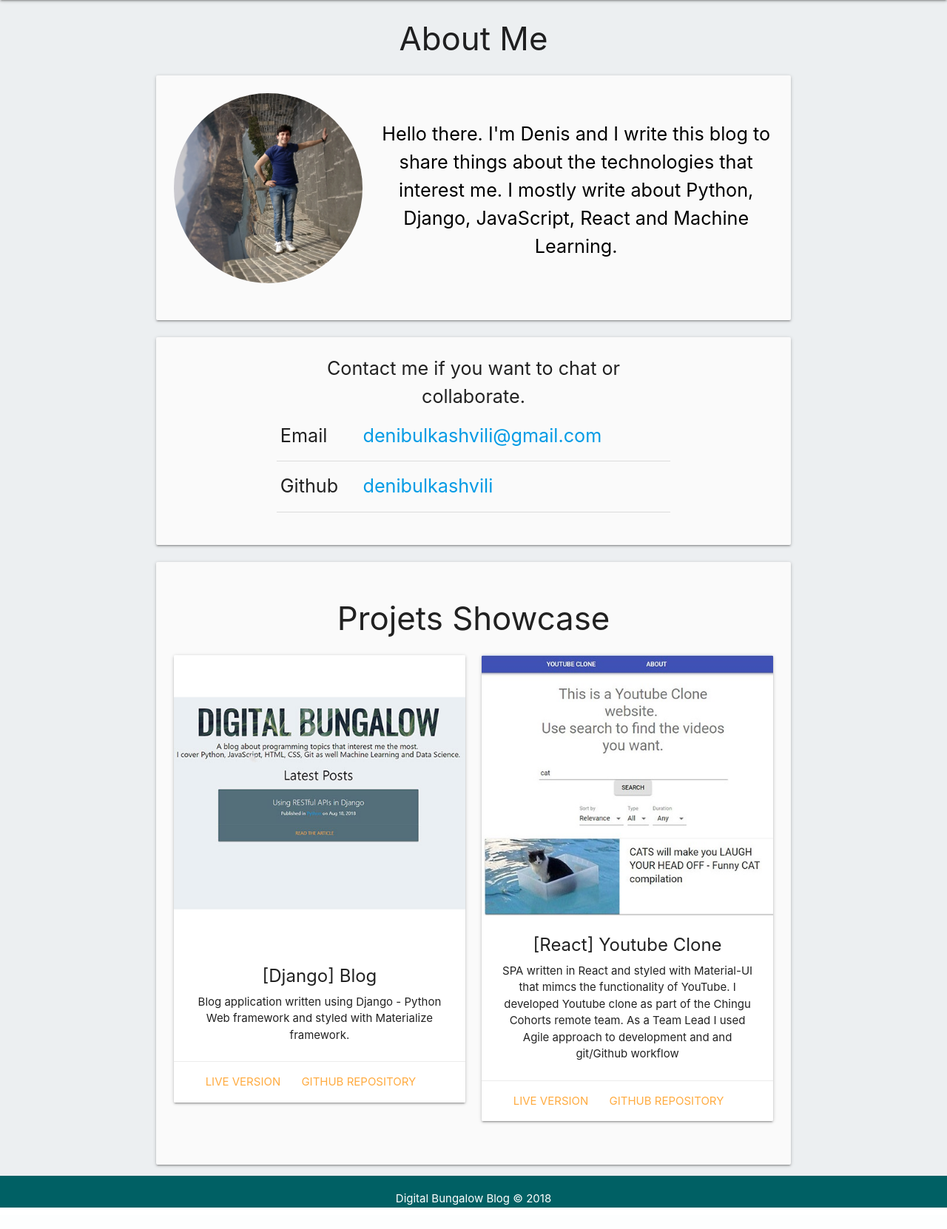
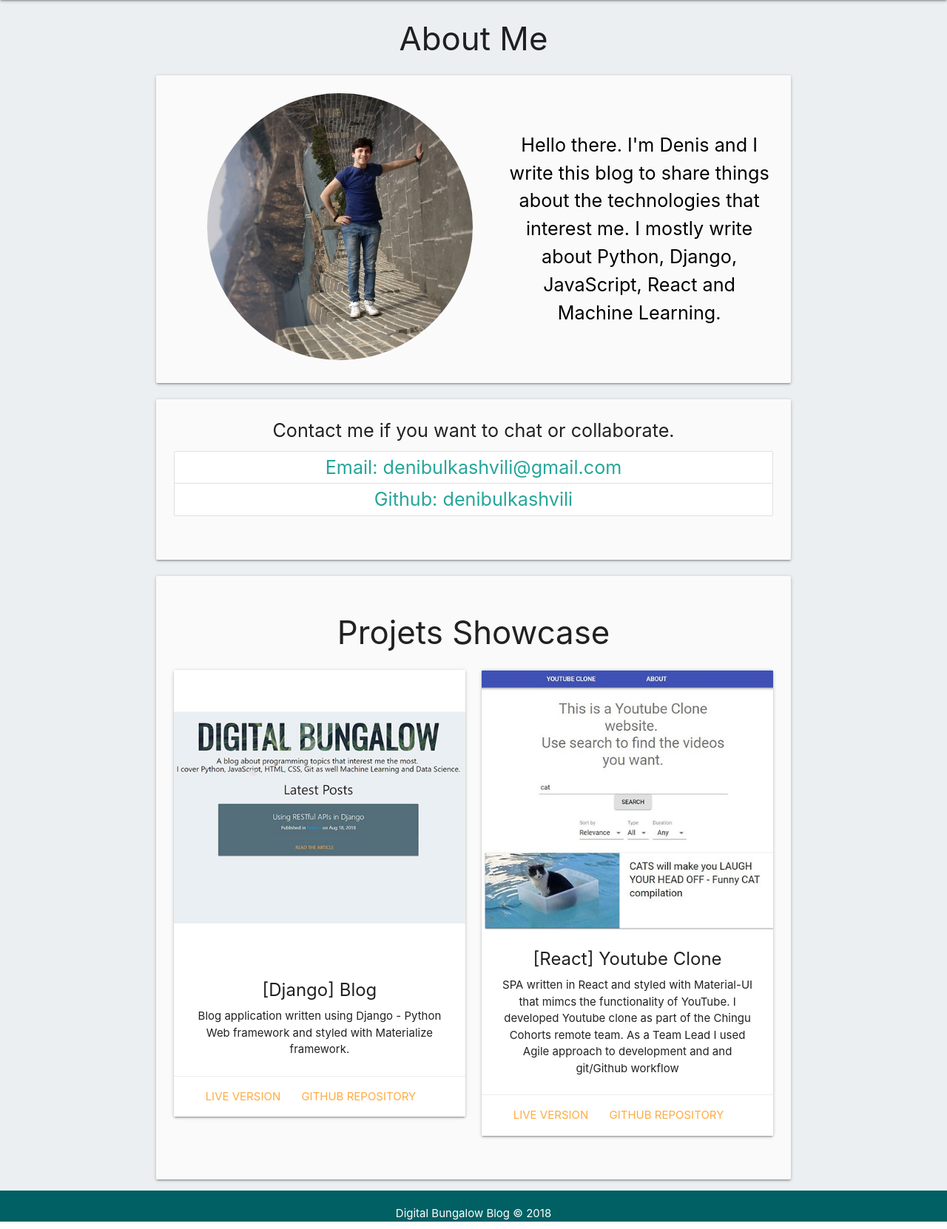
Before and after one commit to denibulkashvili/django-blog, a Django app: page /about/ in a window 1280 px wide. Shown: the part 64-1726 px from the top of the page at 74% size. Before the commit the page ends 1697 px from the top, so only its background shows below. Run offline with Django 3.2, Linux system fonts and the light colour scheme; some libraries are stand-ins or nearby versions.

Commit message:
Make about page responsive, changes layout for mid-/small-screen devices

```diff
--- a/blog/static/blog/css/mystyle.css
+++ b/blog/static/blog/css/mystyle.css
@@ -55,3 +55,20 @@ h5.home-subtitle {
 .home-latest {
     margin: 0 40px;
 }
+
+/* ABOUT PAGE */
+.about-card {
+    display: flex;
+    flex-direction: row;
+}
+.about-img img {
+    width: 80%;
+}
+@media screen and (max-width: 992px) {
+    .about-card {
+        flex-direction: column;
+    }
+    .about-img img {
+        width: 50%;
+    }
+  }
--- a/blog/templates/blog/about.html
+++ b/blog/templates/blog/about.html
@@ -7,37 +7,25 @@
     <div class="container">
 
         <div class="col s12">
-            <div class="card-panel grey lighten-5 z-depth-1">
-                <div class="row valign-wrapper">
-                    <div class="col s4">
-                        <img src="{% static 'blog/images/about.jpeg' %}" alt="" class="circle responsive-img">
-                    </div>
-                    <div class="col s8">
-                    <span class="black-text flow-text">
-                        Hello there. I'm Denis and I write this blog to share things about the technologies that interest me. I mostly write about Python, Django, JavaScript, React and Machine Learning.
-                    </span>
-                    </div>
+            <div class="card-panel grey lighten-5 z-depth-1 about-card">
+                <div class="about-img">
+                    <img src="{% static 'blog/images/about.jpeg' %}" alt="" class="circle responsive-img">
+                </div>
+                <div class="about-info black-text flow-text valign-wrapper">
+                    Hello there. I'm Denis and I write this blog to share things about the technologies that interest me. I mostly write about Python, Django, JavaScript, React and Machine Learning.
                 </div>
             </div>
         </div>
 
-        <div class="col s12 center-align">
-            <div class="card-panel grey lighten-5 z-depth-1 ">
-                <div class="row ">
-                    <div class="col flow-text s8 offset-s2">
-                        Contact me if you want to chat or collaborate.
-                        <table>
-                            <tbody>
-                                <tr>
-                                    <td>Email</td>
-                                    <td><a href="mailto:denibulkashvili@gmail.com">denibulkashvili@gmail.com</a></td>
-                                </tr>
-                                <tr>
-                                    <td>Github</td>
-                                    <td><a href="https://github.com/denibulkashvili">denibulkashvili</a></td>
-                                </tr>
-                            </tbody>
-                        </table>
+        <div class="col s12">
+            <div class="card-panel grey lighten-5 z-depth-1">
+                <div class="row">
+                    <div class="col flow-text s12">
+                        <span class="center-align">Contact me if you want to chat or collaborate.</span>
+                        <div class="collection">
+                            <a href="mailto:denibulkashvili@gmail.com" class="collection-item">Email: denibulkashvili@gmail.com</a></td>
+                            <a href="https://github.com/denibulkashvili" class="collection-item">Github: denibulkashvili</a></td>
+                        </div>
                     </div>
                 </div>
             </div>
@@ -45,11 +33,12 @@
 
         <div class="col s12">
             <div class="card-panel grey lighten-5 z-depth-1">
-                <div class="row">
-                    <h3 class="col s12">Projets Showcase</h3>
+                <h3>Projets Showcase</h3>
+                <div class="row about-project">
 
-                    <div class="col s6">
-                        <div class="card">
+
+                    <div class="col l6 s12">
+                        <div class="card hoverable">
                             <div class="card-image">
                                 <img src="{% static 'blog/images/digital-prntscn.jpg' %}" class="responsive-img">
                             </div>
@@ -64,8 +53,8 @@
                         </div>
                     </div>
 
-                    <div class="col s6">
-                        <div class="card">
+                    <div class="col l6 s12">
+                        <div class="card hoverable">
                             <div class="card-image">
                                 <img src="{% static 'blog/images/youtube-prntscn.jpg' %}" class="responsive-img">
                             </div>
```
